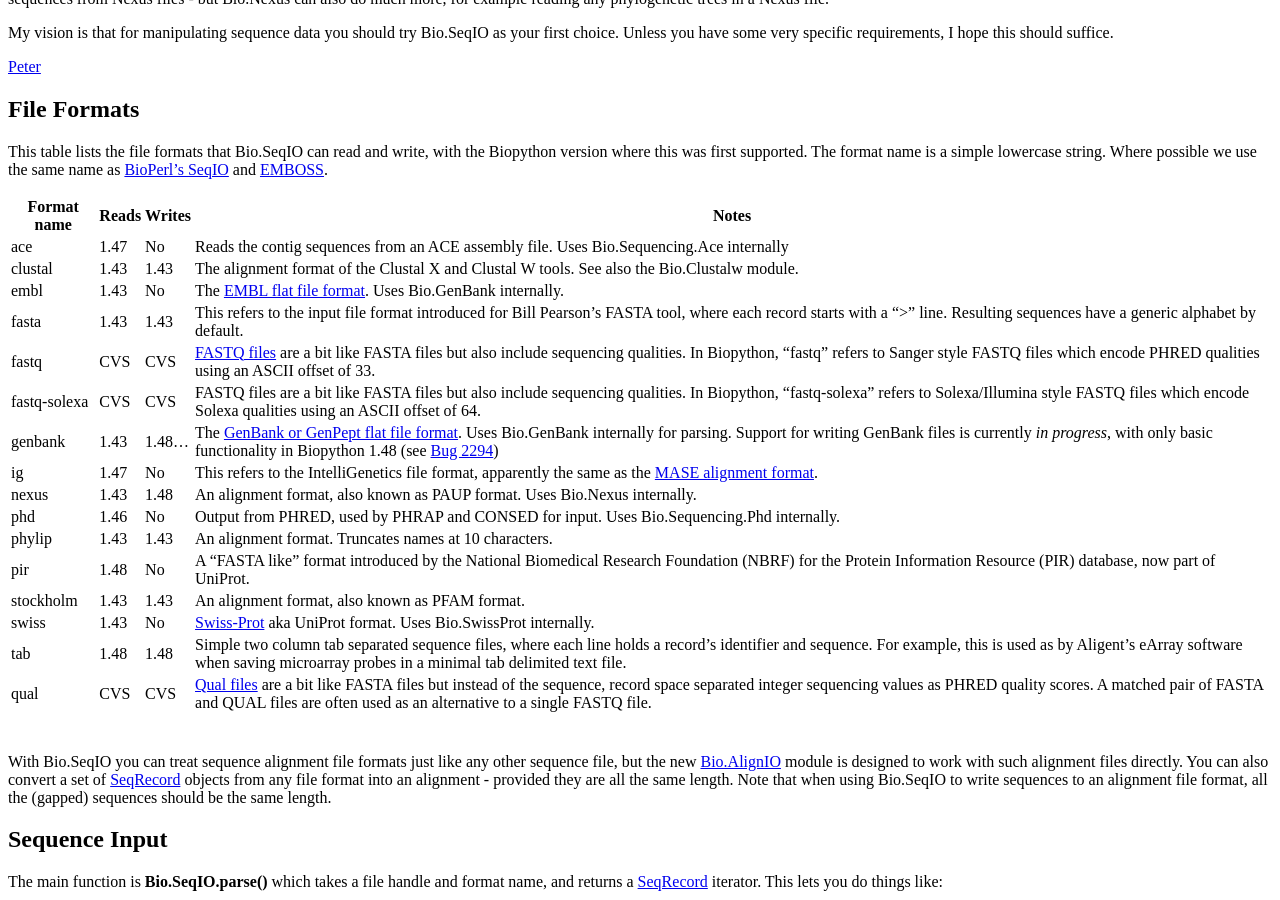
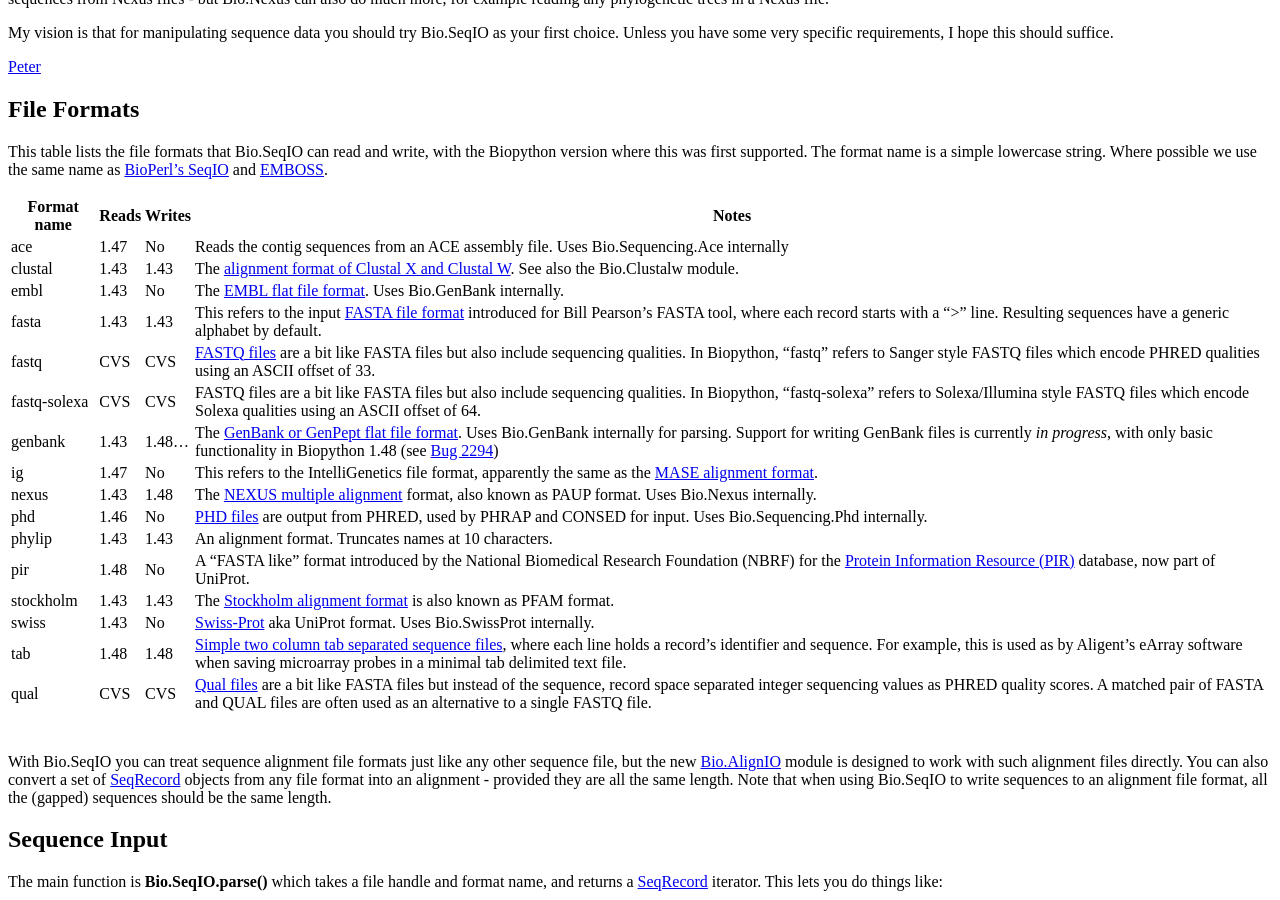
Before and after one commit to biopython/biopython.github.io, a Jekyll site: the page built from wiki/SeqIO.md, in a window 1280 px wide and 900 px high, scrolled down 313 px. Built offline with Jekyll 4.4.1, drawn with Linux system fonts in a browser that asks for light colours.

Commit message:
/* File Formats */ More links to BioPerl's format pages

```diff
--- a/wiki/SeqIO.md
+++ b/wiki/SeqIO.md
@@ -54,20 +54,20 @@ as [BioPerl's SeqIO](bp:HOWTO:SeqIO#Formats "wikilink") and
 | Format name  | Reads | Writes  | Notes                                                                                                                                                                                                                                                                                                        |
 |--------------|-------|---------|--------------------------------------------------------------------------------------------------------------------------------------------------------------------------------------------------------------------------------------------------------------------------------------------------------------|
 | ace          | 1.47  | No      | Reads the contig sequences from an ACE assembly file. Uses Bio.Sequencing.Ace internally                                                                                                                                                                                                                     |
-| clustal      | 1.43  | 1.43    | The alignment format of the Clustal X and Clustal W tools. See also the Bio.Clustalw module.                                                                                                                                                                                                                 |
+| clustal      | 1.43  | 1.43    | The [alignment format of Clustal X and Clustal W](bp:ClustalW_multiple_alignment_format "wikilink"). See also the Bio.Clustalw module.                                                                                                                                                                       |
 | embl         | 1.43  | No      | The [EMBL flat file format](bp:EMBL_sequence_format "wikilink"). Uses Bio.GenBank internally.                                                                                                                                                                                                                |
-| fasta        | 1.43  | 1.43    | This refers to the input file format introduced for Bill Pearson's FASTA tool, where each record starts with a "&gt;" line. Resulting sequences have a generic alphabet by default.                                                                                                                          |
+| fasta        | 1.43  | 1.43    | This refers to the input [FASTA file format](bp:FASTA_sequence_format "wikilink") introduced for Bill Pearson's FASTA tool, where each record starts with a "&gt;" line. Resulting sequences have a generic alphabet by default.                                                                             |
 | fastq        | CVS   | CVS     | [FASTQ files](bp:FASTQ_sequence_format "wikilink") are a bit like FASTA files but also include sequencing qualities. In Biopython, "fastq" refers to Sanger style FASTQ files which encode PHRED qualities using an ASCII offset of 33.                                                                      |
 | fastq-solexa | CVS   | CVS     | FASTQ files are a bit like FASTA files but also include sequencing qualities. In Biopython, "fastq-solexa" refers to Solexa/Illumina style FASTQ files which encode Solexa qualities using an ASCII offset of 64.                                                                                            |
 | genbank      | 1.43  | 1.48... | The [GenBank or GenPept flat file format](bp:GenBank_sequence_format "wikilink"). Uses Bio.GenBank internally for parsing. Support for writing GenBank files is currently *in progress*, with only basic functionality in Biopython 1.48 (see [Bug 2294](http://bugzilla.open-bio.org/show_bug.cgi?id=2294)) |
 | ig           | 1.47  | No      | This refers to the IntelliGenetics file format, apparently the same as the [MASE alignment format](bp:Mase_multiple_alignment_format "wikilink").                                                                                                                                                            |
-| nexus        | 1.43  | 1.48    | An alignment format, also known as PAUP format. Uses Bio.Nexus internally.                                                                                                                                                                                                                                   |
-| phd          | 1.46  | No      | Output from PHRED, used by PHRAP and CONSED for input. Uses Bio.Sequencing.Phd internally.                                                                                                                                                                                                                   |
+| nexus        | 1.43  | 1.48    | The [NEXUS multiple alignment](bp:NEXUS_multiple_alignment_format "wikilink") format, also known as PAUP format. Uses Bio.Nexus internally.                                                                                                                                                                  |
+| phd          | 1.46  | No      | [PHD files](bp:PHD_sequence_format "wikilink") are output from PHRED, used by PHRAP and CONSED for input. Uses Bio.Sequencing.Phd internally.                                                                                                                                                                |
 | phylip       | 1.43  | 1.43    | An alignment format. Truncates names at 10 characters.                                                                                                                                                                                                                                                       |
-| pir          | 1.48  | No      | A "FASTA like" format introduced by the National Biomedical Research Foundation (NBRF) for the Protein Information Resource (PIR) database, now part of UniProt.                                                                                                                                             |
-| stockholm    | 1.43  | 1.43    | An alignment format, also known as PFAM format.                                                                                                                                                                                                                                                              |
+| pir          | 1.48  | No      | A "FASTA like" format introduced by the National Biomedical Research Foundation (NBRF) for the [Protein Information Resource (PIR)](bp:PIR_sequence_format "wikilink") database, now part of UniProt.                                                                                                        |
+| stockholm    | 1.43  | 1.43    | The [Stockholm alignment format](bp:Stockholm_multiple_alignment_format "wikilink") is also known as PFAM format.                                                                                                                                                                                            |
 | swiss        | 1.43  | No      | [Swiss-Prot](bp:Swissprot_sequence_format "wikilink") aka UniProt format. Uses Bio.SwissProt internally.                                                                                                                                                                                                     |
-| tab          | 1.48  | 1.48    | Simple two column tab separated sequence files, where each line holds a record's identifier and sequence. For example, this is used as by Aligent's eArray software when saving microarray probes in a minimal tab delimited text file.                                                                      |
+| tab          | 1.48  | 1.48    | [Simple two column tab separated sequence files](bp:Tab_sequence_format "wikilink"), where each line holds a record's identifier and sequence. For example, this is used as by Aligent's eArray software when saving microarray probes in a minimal tab delimited text file.                                 |
 | qual         | CVS   | CVS     | [Qual files](bp:Qual_sequence_format "wikilink") are a bit like FASTA files but instead of the sequence, record space separated integer sequencing values as PHRED quality scores. A matched pair of FASTA and QUAL files are often used as an alternative to a single FASTQ file.                           |
 ||
 
```
Also changed, not shown: 1 other file.
